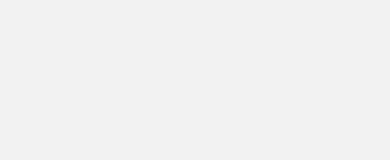
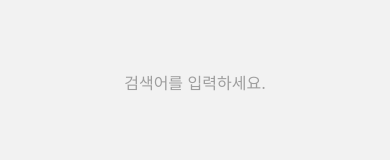
Before and after one commit to hyunjinee/react-native-diary, a React Native app: screen /Search in a window 390 px wide. Shown: the part 348-508 px from the top of the page. Built offline with nearby package versions, Linux system fonts and the light colour scheme.

Commit message:
feat: 검색 -> 검색결과 없음, 검색어 없음 케이스 구현

```diff
--- /dev/null
+++ b/components/EmptySearchResult.tsx
@@ -0,0 +1,26 @@
+import React from 'react';
+import {View, Text, StyleSheet} from 'react-native';
+
+const messages = {
+  NOT_FOUND: '검색 결과가 없습니다.',
+  EMPTY_KEYFOUND: '검색어를 입력하세요.',
+};
+
+interface EmptySearchResultProps {
+  type: 'NOT_FOUND' | 'EMPTY_KEYFOUND';
+}
+
+function EmptySearchResult({type}: EmptySearchResultProps) {
+  return (
+    <View style={styles.block}>
+      <Text style={styles.text}>{messages[type]}</Text>
+    </View>
+  );
+}
+
+const styles = StyleSheet.create({
+  block: {flex: 1, alignItems: 'center', justifyContent: 'center'},
+  text: {fontSize: 16, color: '#9e9e9e'},
+});
+
+export default EmptySearchResult;
--- a/screens/SearchScreen.tsx
+++ b/screens/SearchScreen.tsx
@@ -1,5 +1,6 @@
 import React from 'react';
 import {StyleSheet, View, Text} from 'react-native';
+import EmptySearchResult from '../components/EmptySearchResult';
 import FeedList from '../components/FeedList';
 import {useLog} from '../contexts/LogContext';
 
@@ -16,6 +17,14 @@ function SearchScreen() {
           [log.title, log.body].some(text => text.includes(keyword)),
         );
 
+  if (keyword === '') {
+    return <EmptySearchResult type="EMPTY_KEYFOUND" />;
+  }
+
+  if (filtered.length === 0) {
+    return <EmptySearchResult type="NOT_FOUND" />;
+  }
+
   return (
     <View style={styles.block}>
       <FeedList logs={filtered} />
```
